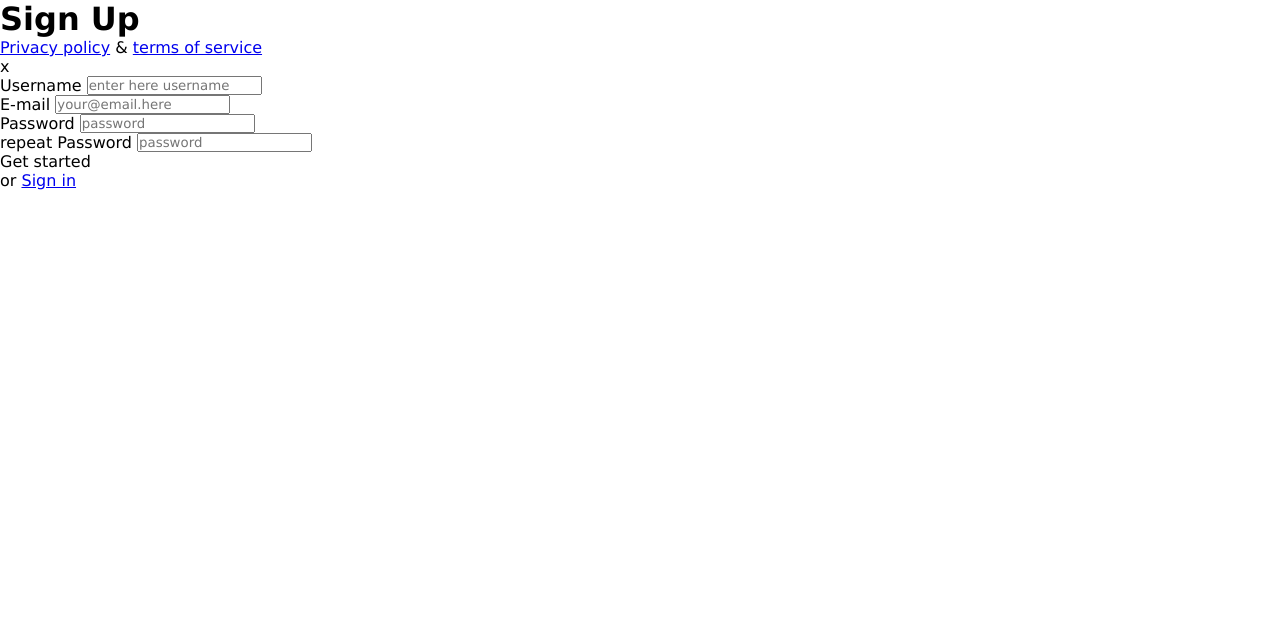
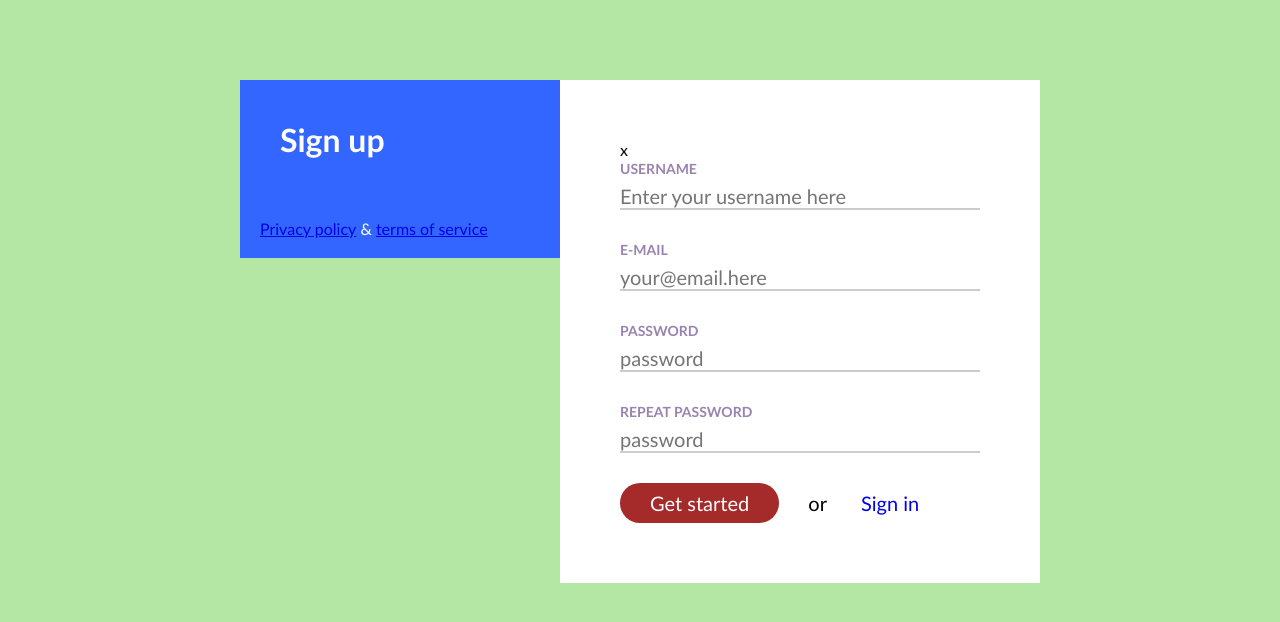
Before and after one commit to varveklis6/pamokos-sigh-up, a plain HTML site: page index.html in a window 1280 px wide. Drawn offline with Linux system fonts and the light colour scheme.

Commit message:
mano mazesnis o.o

```diff
--- a/css/basic.css
+++ b/css/basic.css
@@ -4,5 +4,5 @@ body * {
     padding: 0;
     vertical-align: top;
     box-sizing: border-box;
-    font-family: 'Lucida Sans', 'Lucida Sans Regular', 'Lucida Grande', 'Lucida Sans Unicode', Geneva, Verdana, sans-serif;
+    font-family: 'Gill Sans', 'Gill Sans MT', Calibri, 'Trebuchet MS', sans-serif
 }
--- a/css/main.css
+++ b/css/main.css
@@ -0,0 +1,90 @@
+body{
+    background-color: rgb(179, 231, 163);
+}
+ .container {
+    display: inline-block;
+    width: 800px;
+    margin-top: 80px;
+    margin-left: calc( (100% - 800px) / 2 );
+  }
+    .container > .left {
+      display: inline-block;
+      width: 40%;
+      float: left;
+      background-color: #36f;
+      color: #fff;
+  }
+        .container > .left > h1{
+            display: inline-block;
+            width: 100%;
+            padding: 40px;
+        }
+        .container > .left > footer{
+            display: inline-block;
+            width: 100%;
+            padding: 20px;
+        }
+         .container > .right {
+         display: inline-block;
+         width: 60%;
+         float: left;
+         padding: 60px;
+         background-color: #fff;
+         }
+         .container > .right > .form {
+            display: inline-block;
+            width: 100%;
+       }
+       form > .form-row {
+         display: inline-block;
+         width: 100%;
+        margin-bottom: 30px;
+        }
+        form > .form-row:last-of-type {
+            margin-bottom: 0px;
+         }
+      form > .form-row > label {
+        display: inline-block;
+        width: 100%;
+        margin-bottom: 5px;
+        color: rgb(154, 132, 175);
+        text-transform: uppercase;
+        font-weight: bold;
+        font-size: 14px;
+        line-height: 20px;
+     }
+     form > .form-row > input {
+      display: inline-block;
+      width: 100%;
+      font-size: 20px;
+      line-height: 30%;
+      border: none;
+      border-bottom: 2px solid #ccc;
+      }
+     form > .form-row > span {
+        display: inline-block;
+        padding: 5px;
+        margin-left: 20px;
+        margin-right: 20px;
+        font-size: 20px;
+        line-height: 30px;
+     }
+     form > .form-row > a {
+         display: inline-block;
+         padding: 5px;
+         font-size: 20px;
+         line-height: 30px;
+         text-decoration: none;
+     }
+     .btn {
+         display: inline-block;
+         padding: 5px;
+         padding-left: 30px;
+         padding-right: 30px;
+         background-color: brown;
+         color: #fff;
+         font-size: 20px;
+         line-height: 30px;
+         border-radius: 20px;
+         cursor: pointer;
+     }
--- a/index.html
+++ b/index.html
@@ -11,47 +11,46 @@
     <link rel="stylesheet" href="./css/main.css">
 </head>
 <body>
-    <main>
-        <div>
-            <h1>Sign Up</h1>
+    <main class="container">
+        <div class="left">
+            <h1>Sign up</h1>
             <footer>
                 <a href="#">Privacy policy</a>
                 <span>&</span>
-                <a href="#">terms of service</a>
+                <a href="#" class="left">terms of service</a>
             </footer>
         </div>
-        <div>
+        <div class="right">
             <div>x</div>
             <form>
-                <div>
+                <div class="form-row">
                      <label for="username">Username</label>
                      <input type="text"
-                        placeholder="enter here username"
+                        placeholder="Enter your username here"
                         name="username">
                 </div>
-                <div>
+                <div  class="form-row">
                      <label for="email">E-mail</label>
                      <input type="email"
                         placeholder="your@email.here"
                         name="email">
                 </div>
-                <div>
+                <div class="form-row">
                      <label for="PW">Password</label>
                      <input type="password"
                         placeholder="password"
-                        name="PW">
+                        name="pass">
                 </div>
-                <div>
-                     <label for="RPW">repeat Password</label>
+                <div class="form-row">
+                     <label for="pass2">repeat Password</label>
                      <input type="password"
                         placeholder="password"
-                        name="RPW">
+                        name="pass2">
                 </div>
-                <div>
-                    <div>Get started</div>
+                <div class="form-row">
+                    <div class="btn">Get started</div>
                     <span>or</span>
                     <a href="#">Sign in</a>
-
                 </div>
             </form>
         </div>
```
